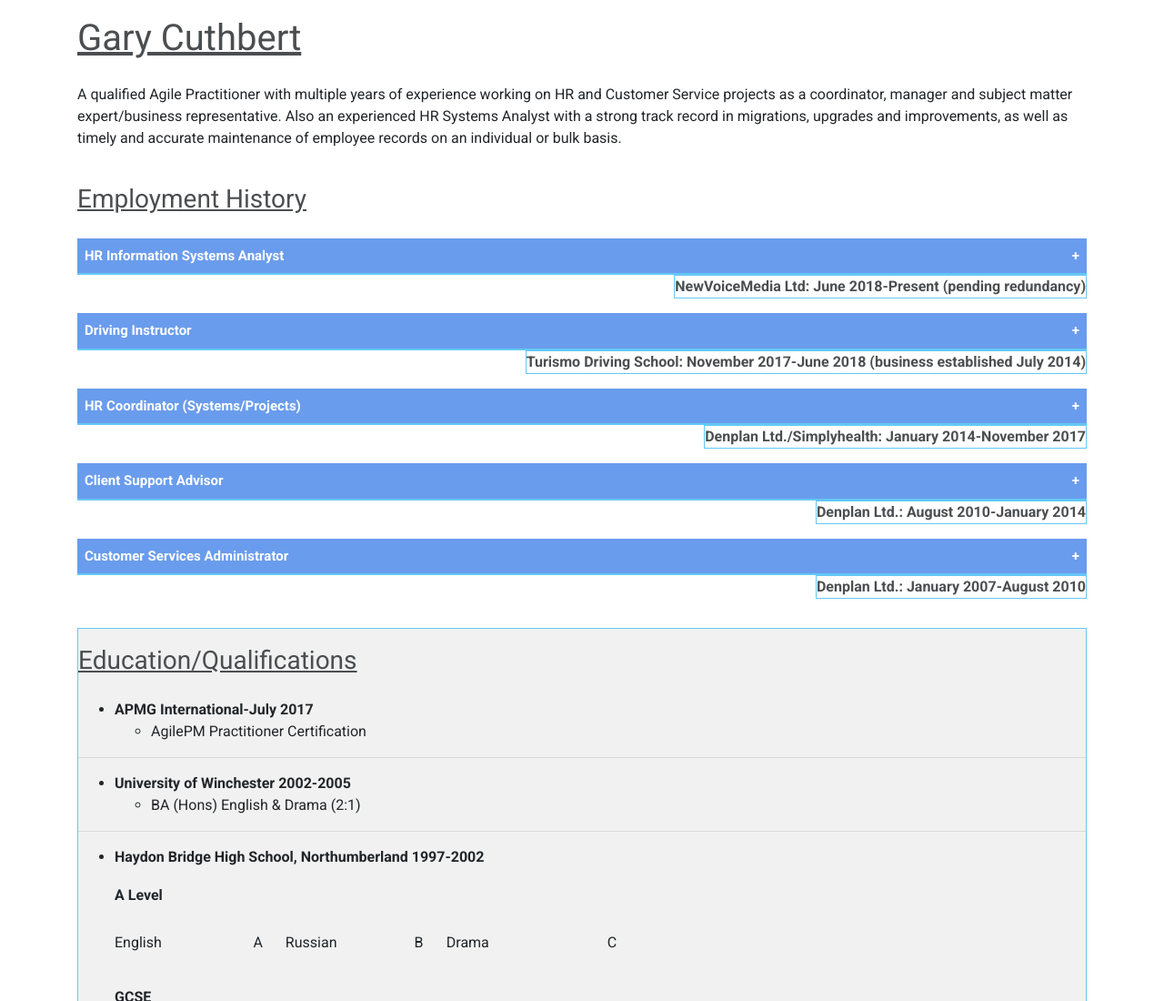
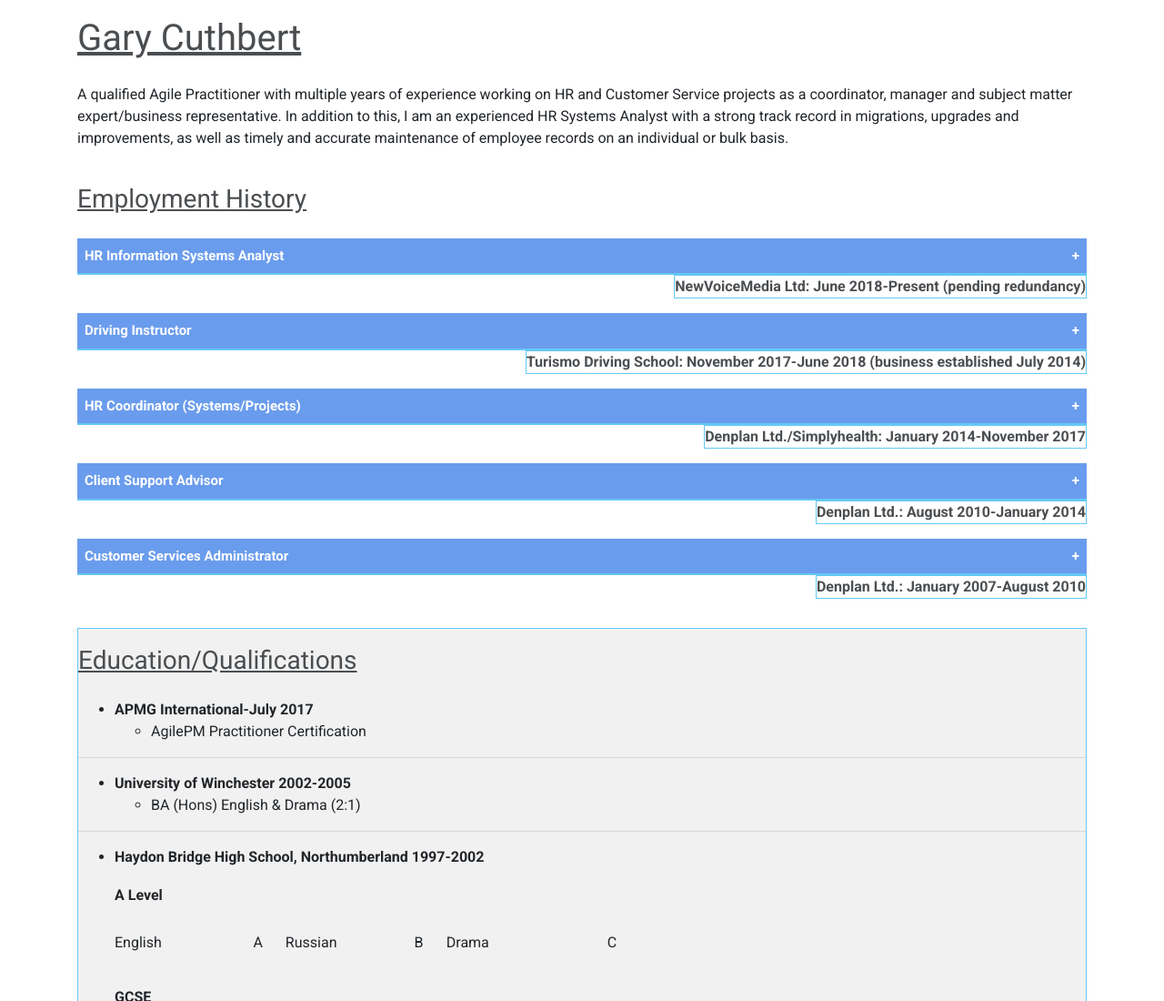
Before and after one commit to gcuthbert1984/gcuthbert1984-github.io, a plain HTML site: page index.html in a window 1280 px wide. Shown: the top 1100 px of the page at 91% size. Drawn offline with nearby package versions, Linux system fonts and the light colour scheme.

Commit message:
Update index.html

```diff
--- a/index.html
+++ b/index.html
@@ -84,7 +84,7 @@ color: #4b4e51;
 <h1 class="heads">Gary Cuthbert</h1>
 
 <div class="bio">
-<p>A qualified Agile Practitioner with multiple years of experience working on HR and Customer Service projects as a coordinator, manager and subject matter expert/business representative. Also an experienced HR Systems Analyst with a strong track record in migrations, upgrades and improvements, as well as timely and accurate maintenance of employee records on an individual or bulk basis.</p>
+<p>A qualified Agile Practitioner with multiple years of experience working on HR and Customer Service projects as a coordinator, manager and subject matter expert/business representative. In addition to this, I am an experienced HR Systems Analyst with a strong track record in migrations, upgrades and improvements, as well as timely and accurate maintenance of employee records on an individual or bulk basis.</p>
 </div>
 
 <h3 class="heads">Employment History</h3>
```
